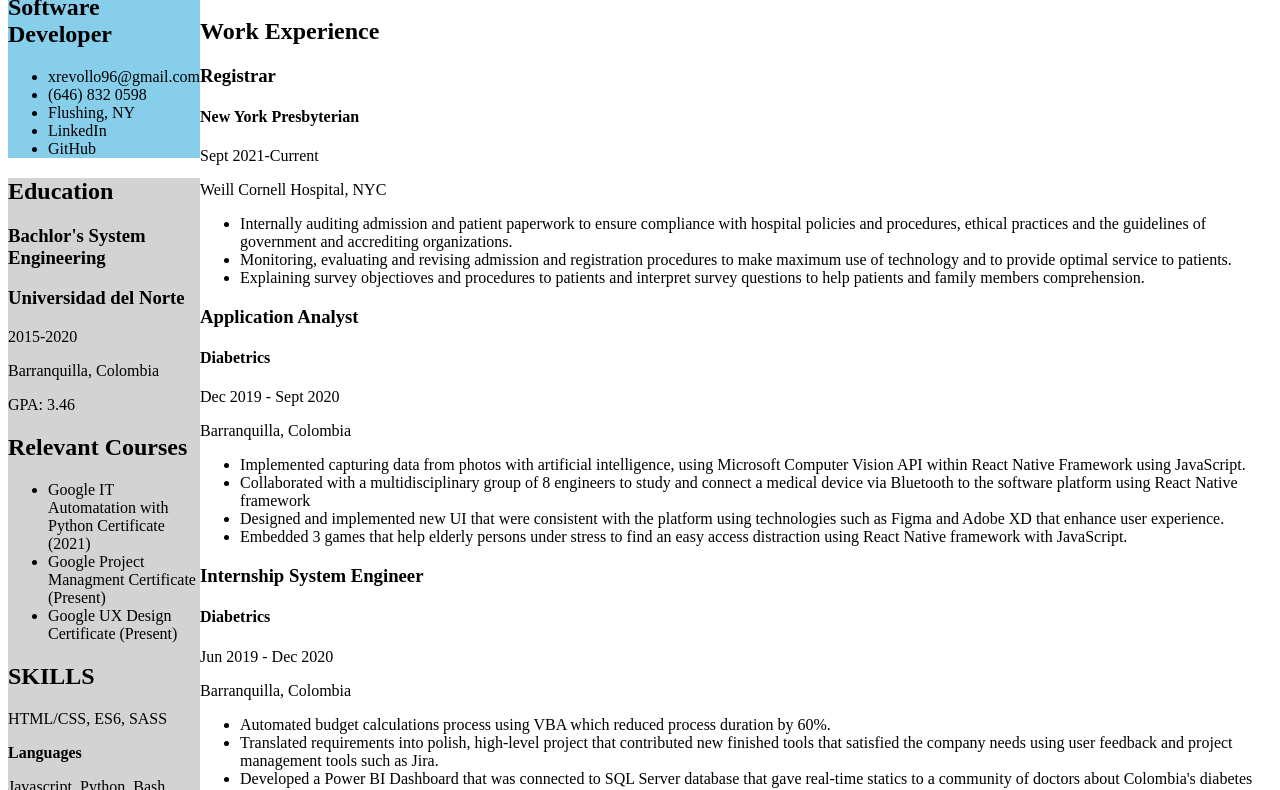
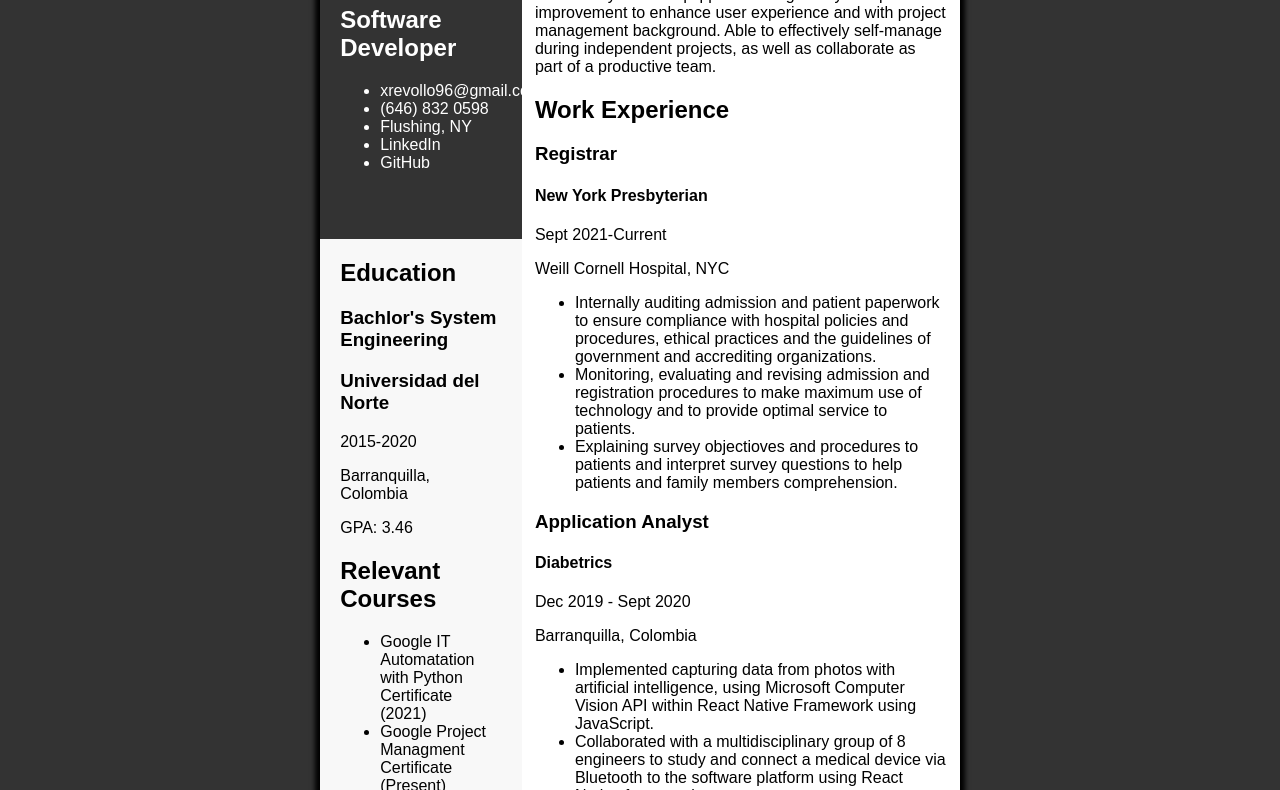
Before and after one commit to AlejoOrtega/my-personal-website, a plain HTML site: page index.html in a window 1280 px wide. Shown: the part 131-921 px from the top of the page. Drawn offline with Linux system fonts and the light colour scheme.

Commit message:
More structure and style to document

```diff
--- a/index.html
+++ b/index.html
@@ -19,12 +19,14 @@
       </div>
 
       <div id="personal-education">
+        <div class="">
           <h2>Education</h2>
           <h3>Bachlor's System Engineering</h3>
           <h3>Universidad del Norte</h3>
           <p>2015-2020</p>
           <p>Barranquilla, Colombia</p>
           <p>GPA: 3.46</p>
+        </div>
 
         <h2>Relevant Courses</h2>
         <ul>
--- a/style.css
+++ b/style.css
@@ -1,13 +1,31 @@
 body {
-    background: white;
+    background: #333333;
     display: flex;
     flex-direction: horizontal;
+    width: 50%;
+    margin: auto;
+    box-shadow: 0 0 5px 5px black;
+    font-family: Arial, Helvetica, sans-serif;
+}
+
+#side-panel{
+    width: 110%;
+    display: flex;
+    flex-wrap: wrap;
 }
 
 #personal-profile{
-    background: skyblue;
+    background: #333333;
+    color:white;
+    padding: 10%;
 }
 
 #personal-education{
-    background: lightgrey;
+    background: #f8f8f8;
+    padding: 0% 10%;
 }
+
+#personal-professional {
+    background: white;
+    padding: 2%;
+}
```
Lines whose indentation alone changed are shown as unchanged.
